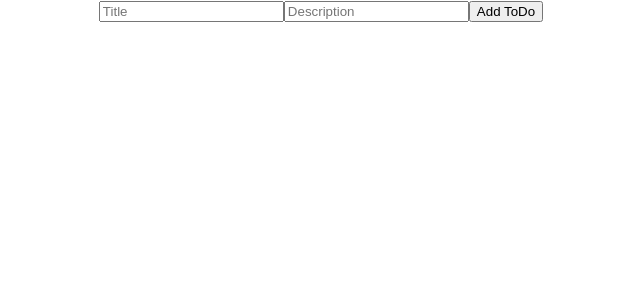
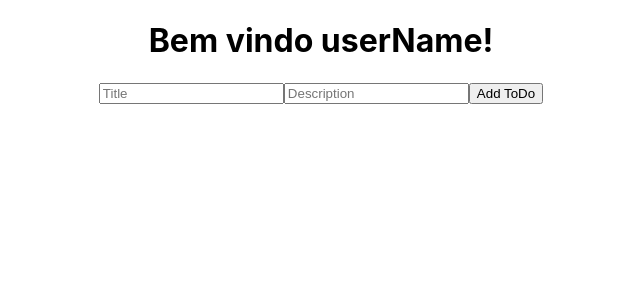
Before and after one commit to MasomCunha/ToDoList, a React (Create React App) app in the folder todofrontend/: page / in a window 1280 px wide. Shown: the top 300 px of the page, without its empty margins (319-959 px from the left). Built offline with nearby package versions, Linux system fonts and the light colour scheme; no server answers.

Commit message:
json after materil ui

```diff
--- a/todofrontend/package.json
+++ b/todofrontend/package.json
@@ -3,6 +3,7 @@
   "version": "0.1.0",
   "private": true,
   "dependencies": {
+    "@material-ui/core": "^4.11.0",
     "@testing-library/jest-dom": "^4.2.4",
     "@testing-library/react": "^9.3.2",
     "@testing-library/user-event": "^7.1.2",
--- a/todofrontend/src/App.js
+++ b/todofrontend/src/App.js
@@ -1,5 +1,5 @@
 import React, { useState } from 'react';
-import List from './components/List.jsx'
+import ListToDos from './components/List.jsx'
 import Input from './components/Input.jsx'
 import './App.css';
 
@@ -14,8 +14,9 @@ function App() {
 
   return (
     <div className="App">
+      <h1>Bem vindo userName!</h1>
       <Input changeUpdate={changeUpdate}/>
-      <List update={update}/>
+      <ListToDos update={update}/>
     </div>
   );
 }
```
Also changed, not shown: 1 other file (tests, documents, lock files or other folders).
